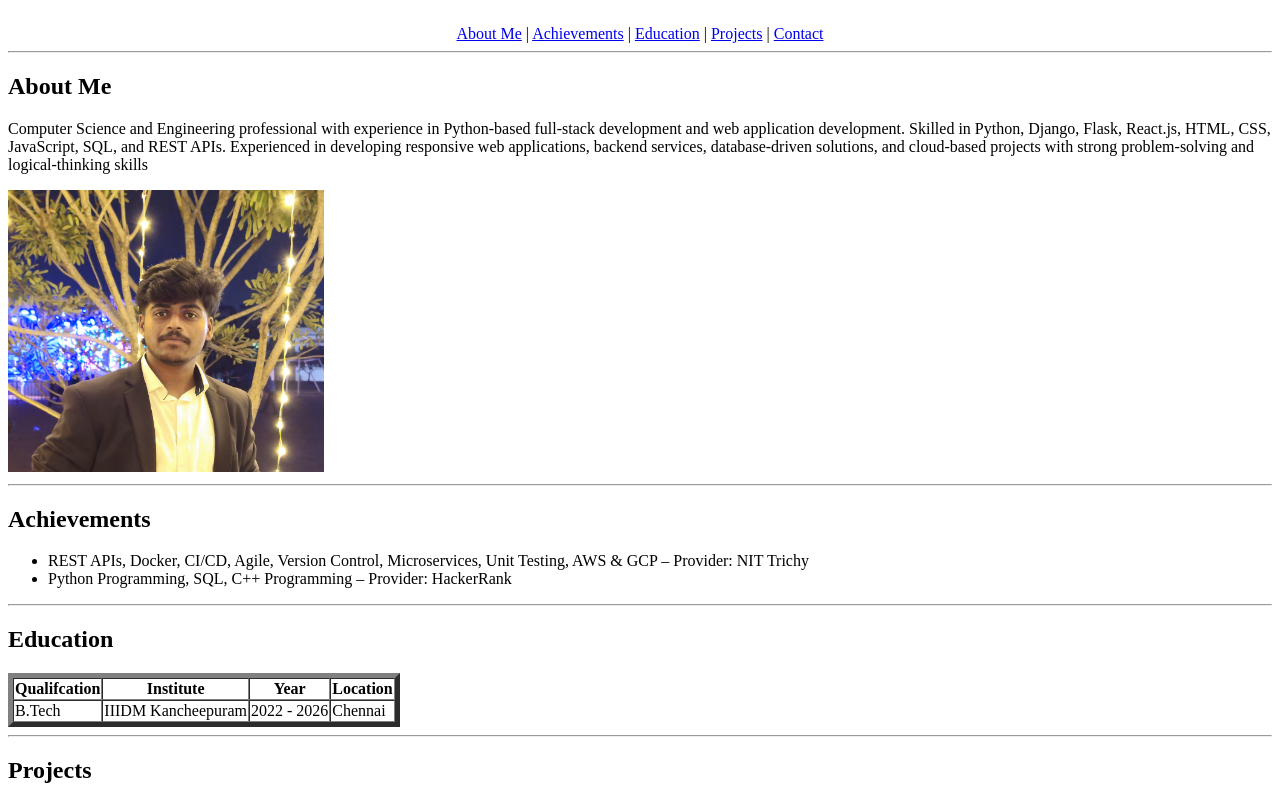
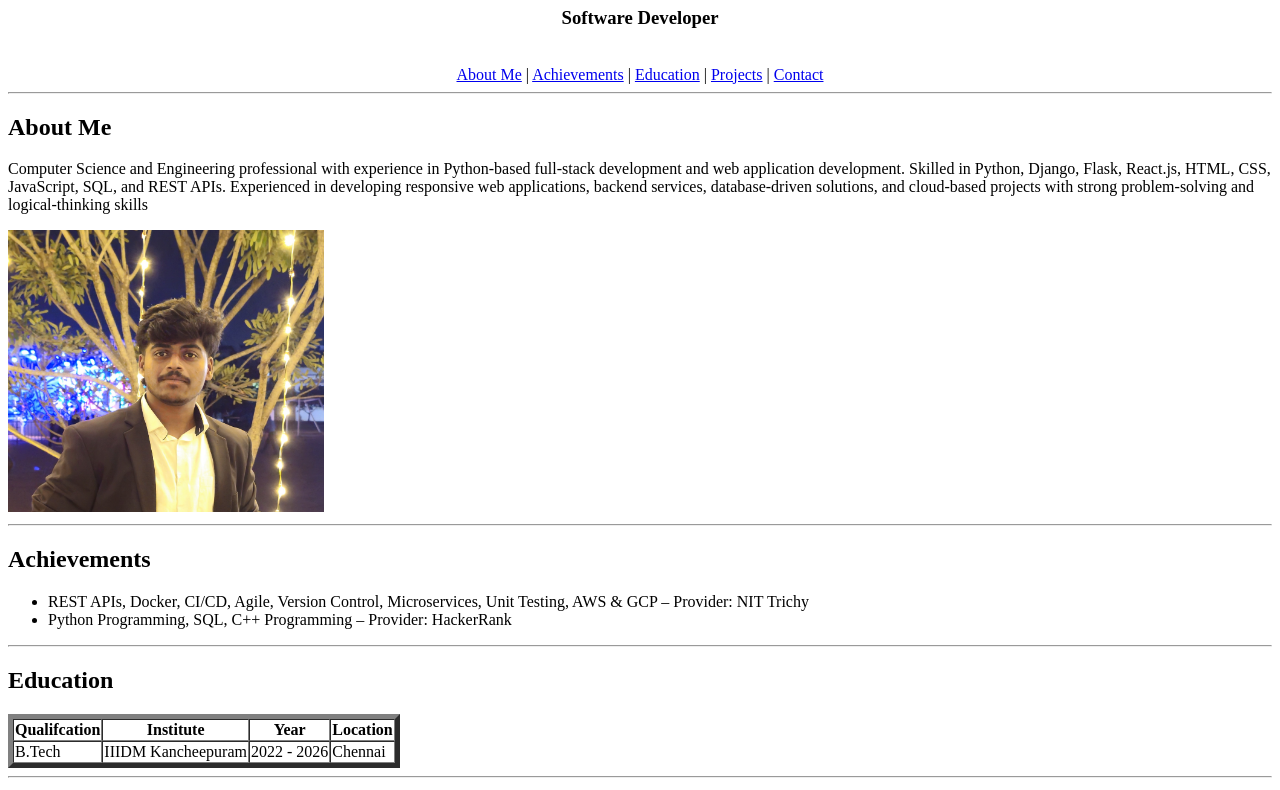
Before and after one commit to Prabhas133/Resume, a plain HTML site: page resume.html in a window 1280 px wide. Shown: the part 73-863 px from the top of the page. Drawn offline with Linux system fonts and the light colour scheme.

Commit message:
added tags

```diff
--- a/resume.html
+++ b/resume.html
@@ -11,6 +11,7 @@
     <center>
         <!-- Header -->
         <h1>Prabhas Dhanikonda</h1>
+        <h3>Software Developer</h3>
         <br />
         <a href="#About Me">About Me</a> | <a href="#Achievements">Achievements</a> | <a href="#Education">Education</a>
         | <a href="#Projects">Projects</a> | <a href="#Contact">Contact</a>
```
